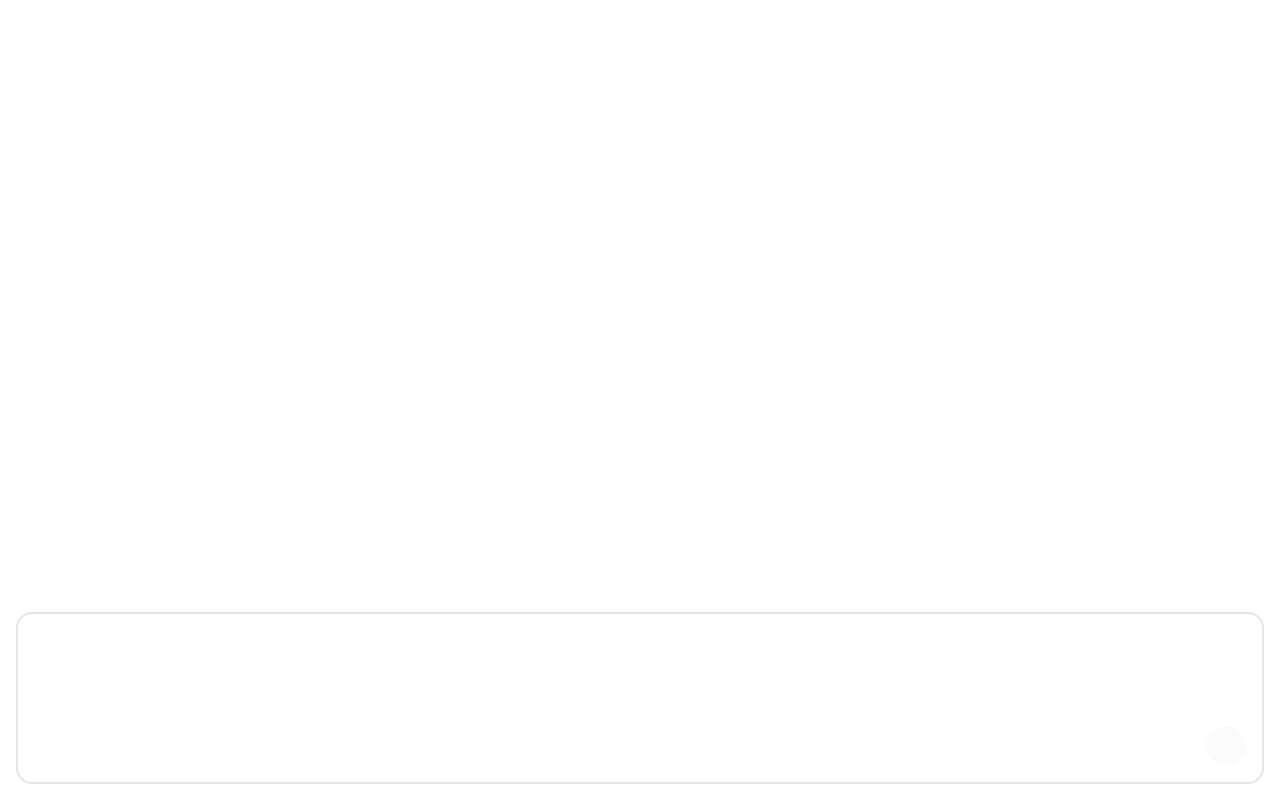
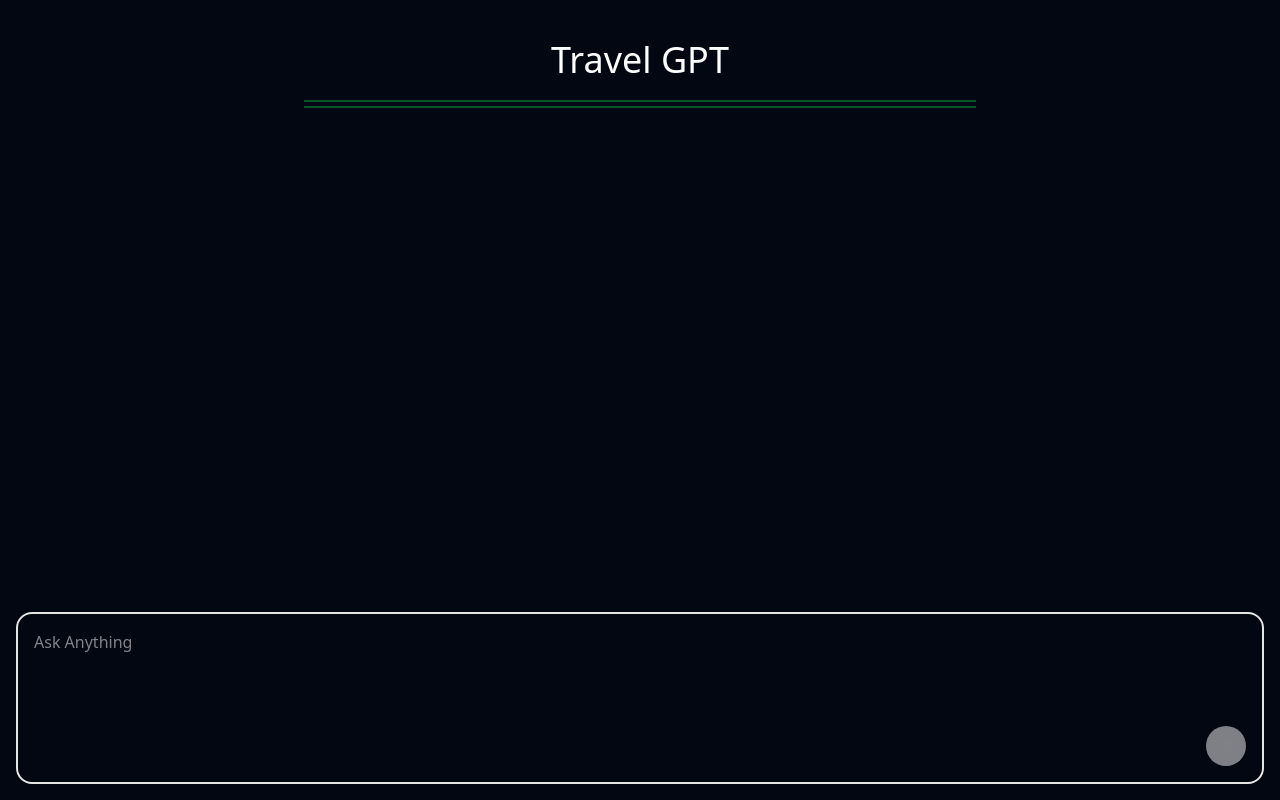
Before and after one commit to harjot85/ai-chatbot, a React (Vite) app in the folder packages/client/: page / in a window 1280 px wide. Built offline with nearby package versions, Linux system fonts and the light colour scheme.

Commit message:
Improve Prompt

```diff
--- a/packages/client/src/components/chatbot/chatbot.tsx
+++ b/packages/client/src/components/chatbot/chatbot.tsx
@@ -8,13 +8,21 @@ type ChatResponse = {
     message: string;
 };
 
-const rules = ' Keep the responses brief. ';
+// Keep in mind - Role, Context, Audience, Tone, Output format, Examples (well-formatted, clear, diverse)
+// If the Modal is unsure it can say sorry I don't know, do not guess or make up a response
+
+const groundContext = `You are an expert in travelling. Your role is assist the clients with best knowlegde in a friendly tone.
+                Keep the reponses very short unless the clients specifically request for a desctiptive response.
+                Use markdown wherever possible. Use bullet points, bolds and italics whereever possible.
+                If the requst is too vague, ask 1 or 2 questions to clarify. Do not guess.
+                Here is their query: `;
 
 export const Chatbot = () => {
-    const conversationId = useRef(crypto.randomUUID());
     const [error, setError] = useState('');
     const [messages, setMessages] = useState<Message[]>([]);
     const [isfetching, setIsfetching] = useState(false);
+
+    const conversationId = useRef(crypto.randomUUID());
 
     const onFormSubmit = async (formData: ChatFormData) => {
         try {
@@ -26,8 +34,11 @@ export const Chatbot = () => {
             ]);
             setIsfetching(true);
 
+            const prompt =
+                messages.length === 0 ? groundContext + parsedData : parsedData;
+
             const { data } = await axios.post<ChatResponse>('/api/chat', {
-                prompt: parsedData + rules,
+                prompt: prompt,
                 conversationId: conversationId.current,
             });
 
@@ -52,7 +63,12 @@ export const Chatbot = () => {
     }, [messages]);
 
     return (
-        <div className="px-4 pb-4 flex flex-col flex-1 h-full ">
+        <div className="px-4 pb-4 flex flex-col flex-1 h-full pt-10 bg-gray-950">
+            <div className="flex text-4xl justify-center text-white">
+                Travel GPT
+            </div>
+            <div className="flex self-center border-b-2 border-green-900 mt-5 w-2xl" />
+            <div className="flex self-center border-b-2 border-green-900 mt-1 mb-10 w-2xl" />
             <div className="flex flex-col flex-1 gap-4 overflow-x-auto">
                 {messages?.map((message, index) => (
                     <ChatMessage key={index} message={message} />
```
